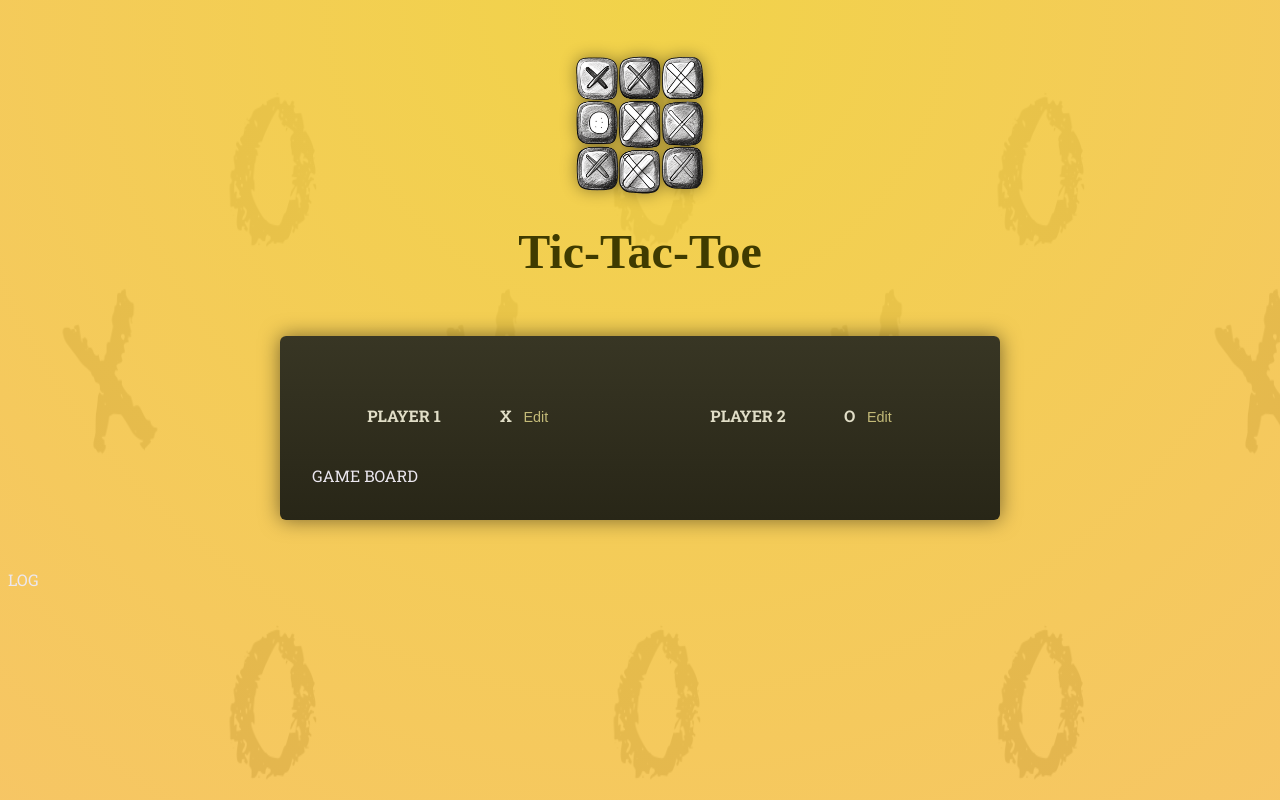
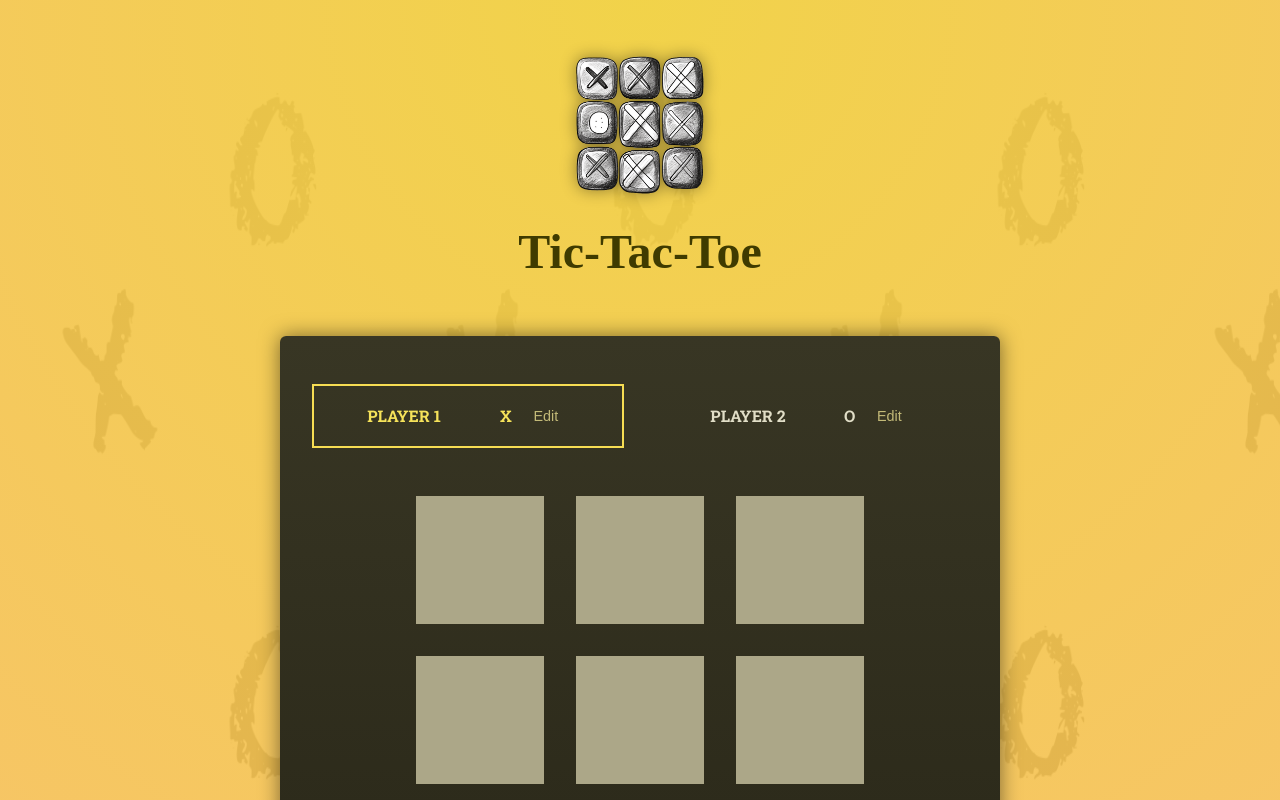
Before and after one commit to vpvvladimirov/tic-tac-toe-app, a React (Create React App) app: page / in a window 1280 px wide. Shown: the top 800 px of the page. Built offline with nearby package versions, Linux system fonts and the light colour scheme; a web font is replaced by a local one.

Commit message:
Added turn CSS styling. Fixed some bugs

```diff
--- a/src/App.jsx
+++ b/src/App.jsx
@@ -1,17 +1,36 @@
+import { useState } from "react";
+import GameBoard from "./components/GameBoard";
 import Header from "./components/Header";
 import Player from "./components/Player";
 
 function App() {
+  const [activePlayer, setActivePlayer] = useState("X");
+
+  function handleSelectSquare() {
+    setActivePlayer((curActivePlayer) => (curActivePlayer === "X" ? "O" : "X"));
+  }
+
   return (
     <>
       <Header />
       <main>
         <div id="game-container">
-          <ol id="players">
-            <Player initialName="Player 1" symbol="X" />
-            <Player initialName="Player 2" symbol="O" />
+          <ol id="players" className="highlight-player">
+            <Player
+              initialName="Player 1"
+              symbol="X"
+              isActive={activePlayer === "X"}
+            />
+            <Player
+              initialName="Player 2"
+              symbol="O"
+              isActive={activePlayer === "O"}
+            />
           </ol>
-          GAME BOARD
+          <GameBoard
+            onSelectSquare={handleSelectSquare}
+            activePlayerSymbol={activePlayer}
+          />
         </div>
         LOG
       </main>
--- /dev/null
+++ b/src/components/GameBoard.jsx
@@ -0,0 +1,43 @@
+import { useState } from "react";
+
+const initialGameBoard = [
+  [null, null, null],
+  [null, null, null],
+  [null, null, null],
+];
+
+function GameBoard({ onSelectSquare, activePlayerSymbol }) {
+  const [gameBoard, setGameBoard] = useState(initialGameBoard);
+
+  function handleSelectSquare(rowIndex, colIndex) {
+    setGameBoard((prevGameBoard) => {
+      const updatedBoard = [
+        ...prevGameBoard.map((innerArray) => [...innerArray]),
+      ];
+      updatedBoard[rowIndex][colIndex] = activePlayerSymbol;
+      return updatedBoard;
+    });
+
+    onSelectSquare();
+  }
+
+  return (
+    <ol id="game-board">
+      {gameBoard.map((row, rowIndex) => (
+        <li key={rowIndex}>
+          <ol>
+            {row.map((playerSymbol, colIndex) => (
+              <li key={colIndex}>
+                <button onClick={() => handleSelectSquare(rowIndex, colIndex)}>
+                  {playerSymbol}
+                </button>
+              </li>
+            ))}
+          </ol>
+        </li>
+      ))}
+    </ol>
+  );
+}
+
+export default GameBoard;
--- a/src/components/Header.jsx
+++ b/src/components/Header.jsx
@@ -3,7 +3,7 @@ import HeaderImage from "../assets/game-logo.png";
 function Header() {
   return (
     <header>
-      <img src={HeaderImage} />
+      <img src={HeaderImage} alt="Tic-Tac-Toe logo"/>
       <h1>Tic-Tac-Toe</h1>
     </header>
   );
--- a/src/components/Player.jsx
+++ b/src/components/Player.jsx
@@ -1,6 +1,6 @@
 import { useState } from "react";
 
-function Player({ initialName, symbol }) {
+function Player({ initialName, symbol, isActive }) {
   const [playerName, setPlayerName] = useState(initialName);
   const [isEditing, setIsEditing] = useState(false);
 
@@ -17,23 +17,18 @@ function Player({ initialName, symbol }) {
 
   if (isEditing) {
     editablePlayerName = (
-      <input
-        type="text"
-        required
-        value={playerName}
-        onChange={handleChange}
-      />
+      <input type="text" required value={playerName} onChange={handleChange} />
     );
     btnCaption = "Save";
   }
 
   return (
-    <li>
+    <li className={isActive ? "active" : undefined}>
       <span className="player">
         {editablePlayerName}
         <span className="player-symbol">{symbol}</span>
-        <button onClick={handleEditClick}>{btnCaption}</button>
       </span>
+      <button onClick={handleEditClick}>{btnCaption}</button>
     </li>
   );
 }
--- a/src/index.css
+++ b/src/index.css
@@ -1,11 +1,11 @@
-@import url('https://fonts.googleapis.com/css2?family=Caprasimo&family=Roboto+Slab:wght@400;700&display=swap');
+@import url("https://fonts.googleapis.com/css2?family=Caprasimo&family=Roboto+Slab:wght@400;700&display=swap");
 
 * {
   box-sizing: border-box;
 }
 
 html {
-  font-family: 'Roboto Slab', sans-serif;
+  font-family: "Roboto Slab", sans-serif;
   line-height: 1.5;
 
   color: #ebe7ef;
@@ -18,14 +18,18 @@ html {
 }
 
 body {
-  background: radial-gradient(
+  background:
+    radial-gradient(
       circle at top,
       rgba(241, 210, 70, 0.98),
       rgba(250, 176, 103, 0.87)
     ),
-    url('/src/assets/bg-pattern-dark.png');
+    url("/src/assets/bg-pattern-dark.png");
   background-repeat: repeat;
-  background-size: 100% 100%, 30% 30%, 100% 100%;
+  background-size:
+    100% 100%,
+    30% 30%,
+    100% 100%;
   min-height: 110rem;
 }
 
@@ -41,7 +45,7 @@ header img {
 }
 
 h1 {
-  font-family: 'Caprasimo', cursive;
+  font-family: "Caprasimo", cursive;
   font-size: 3rem;
   margin: 0 auto 3rem auto;
   color: #3f3b00;
@@ -92,7 +96,7 @@ h1 {
   font-size: 0.9rem;
   cursor: pointer;
   transition: color 0.2s;
-  padding: 0.5rem 0.25rem 0.25rem 0.25rem;
+  padding: 0.25rem;
   text-align: center;
 }
 
@@ -153,7 +157,7 @@ ol {
   background: none;
   color: #f8c031;
   border: none;
-  font-family: 'Caprasimo', cursive;
+  font-family: "Caprasimo", cursive;
   font-size: 4rem;
   text-shadow: 0 0 12px rgba(0, 0, 0, 0.7);
   animation: pulse-text-size 2s infinite ease-out;
@@ -186,7 +190,7 @@ ol {
   color: #3f3b00;
   font-size: 5rem;
   cursor: pointer;
-  font-family: 'Caprasimo', cursive;
+  font-family: "Caprasimo", cursive;
   padding: 1rem;
 }
 
@@ -205,7 +209,7 @@ ol {
 }
 
 #game-over h2 {
-  font-family: 'Caprasimo', cursive;
+  font-family: "Caprasimo", cursive;
   font-size: 4rem;
   text-align: center;
   color: #fcd256;
@@ -228,7 +232,9 @@ ol {
   padding: 0.5rem 1rem;
   border-radius: 4px;
   cursor: pointer;
-  transition: all 0.2s, color 0.2s;
+  transition:
+    all 0.2s,
+    color 0.2s;
   box-shadow: 0 0 8px rgba(255, 187, 0, 0.4);
 }
 
@@ -265,7 +271,7 @@ ol {
 }
 
 #game-hints h2 {
-  font-family: 'Caprasimo', cursive;
+  font-family: "Caprasimo", cursive;
   font-size: 2rem;
   margin: 0;
 }
```
Also changed, not shown: public/mainfest.json (added, +9 -0 lines).
